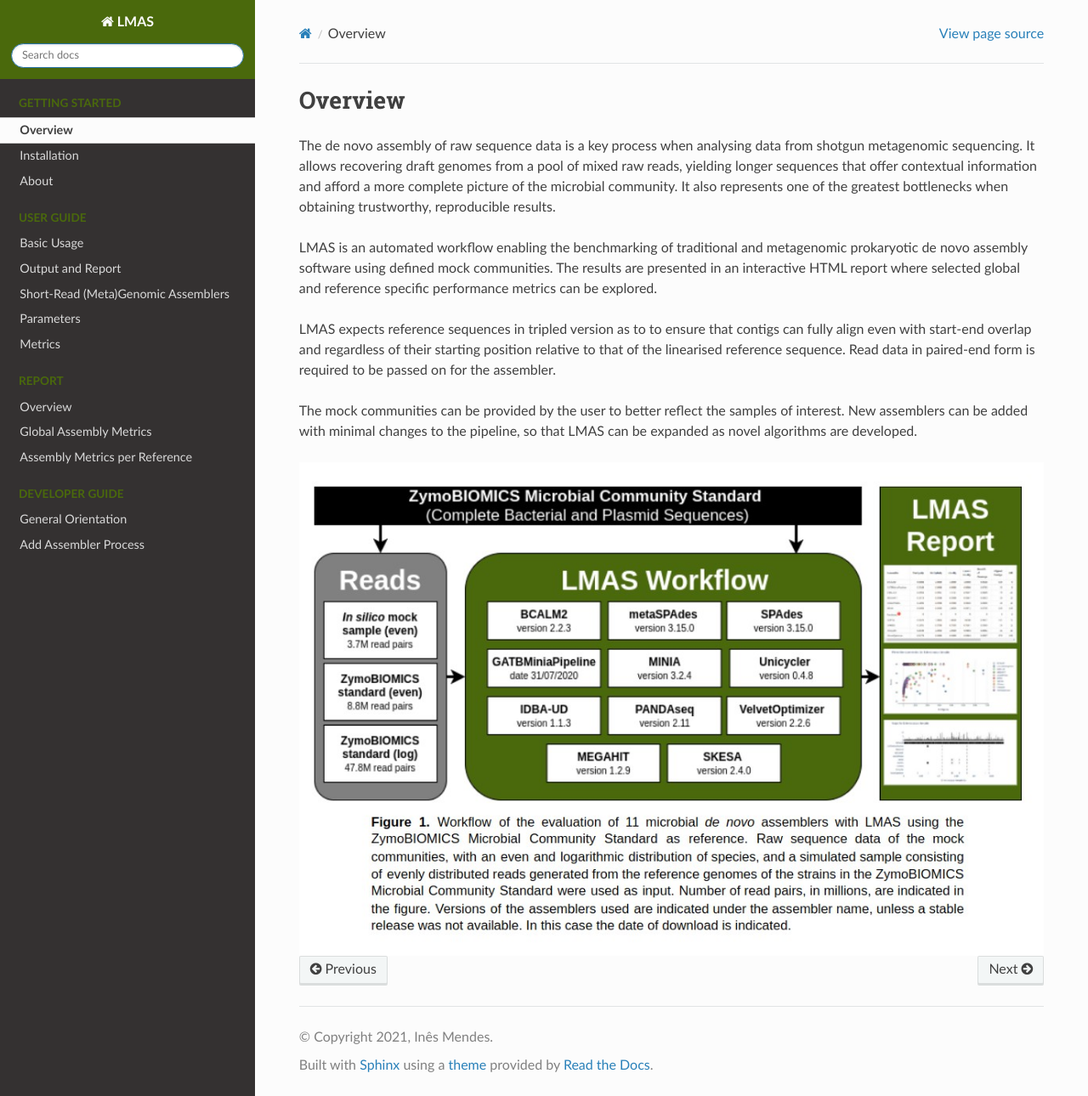
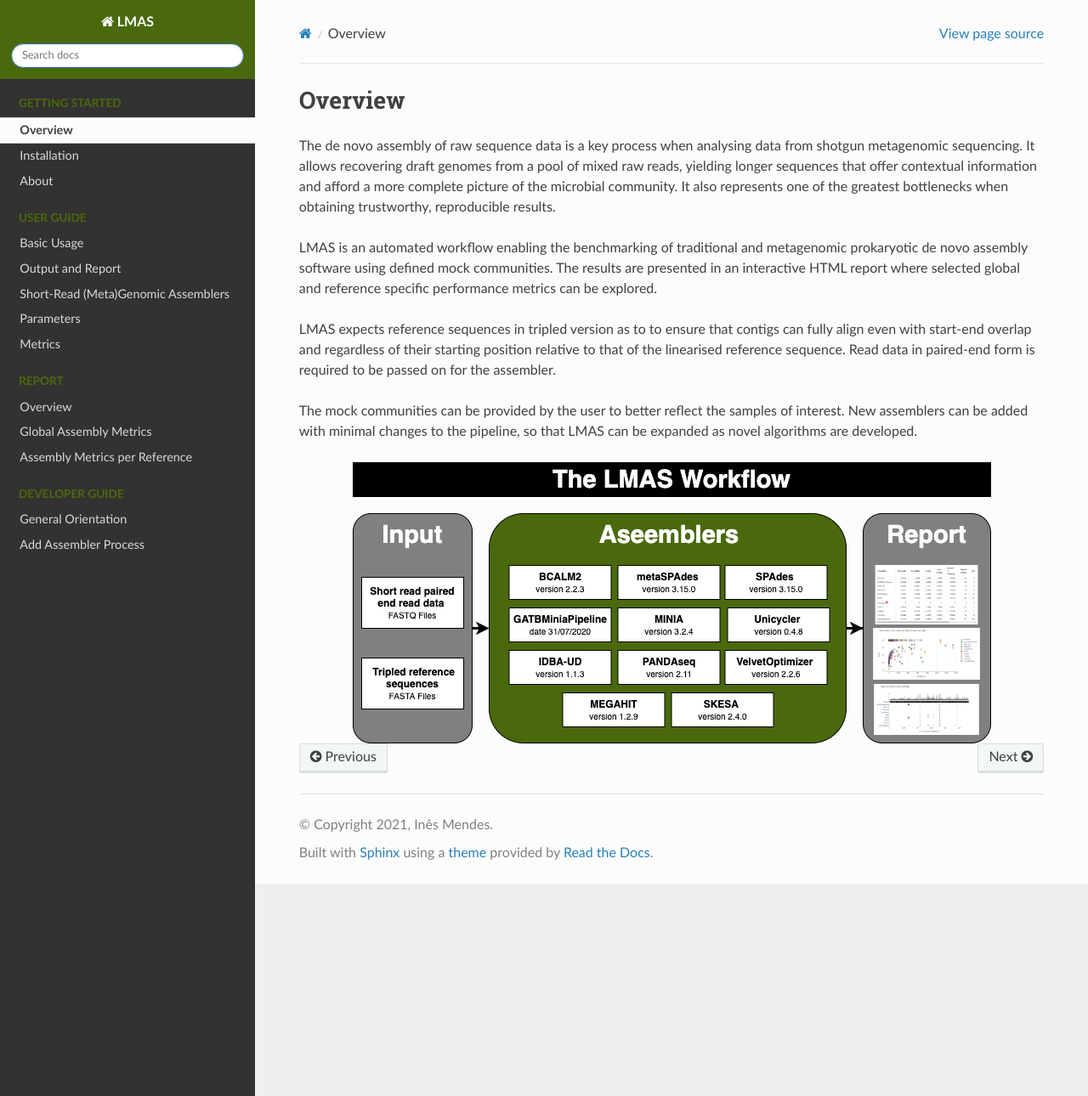
Before and after one commit to B-UMMI/LMAS, a Sphinx documentation site: the page built from docs/getting_started/overview.rst, in a window 1280 px wide and 1290 px high. Shown: the whole window at 85% size. Built offline with Sphinx 7.4.7 and the Read the Docs theme 2.0.0, drawn with Linux system fonts in a browser that asks for light colours.

Commit message:
update diagram

```diff
--- a/docs/getting_started/overview.rst
+++ b/docs/getting_started/overview.rst
@@ -17,6 +17,6 @@ Read data in paired-end form is required to be passed on for the assembler.
 The mock communities can be provided by the user to better reflect the samples of interest. New assemblers can
 be added with minimal changes to the pipeline, so that LMAS can be expanded as novel algorithms are developed.
 
-.. figure:: ../resources/LMAS_ECCMID.jpeg
+.. figure:: ../resources/LMAS_ECCMID.png
    :alt: LMAS diagram
    :align: center
```
Also changed, not shown: docs/resources/LMAS_ECCMID.jpeg (deleted), docs/resources/LMAS_ECCMID.png (added).
